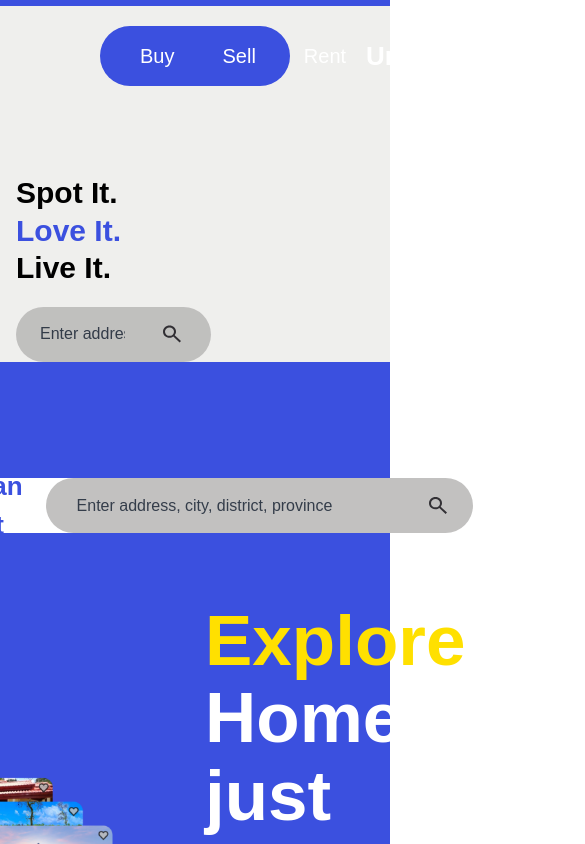
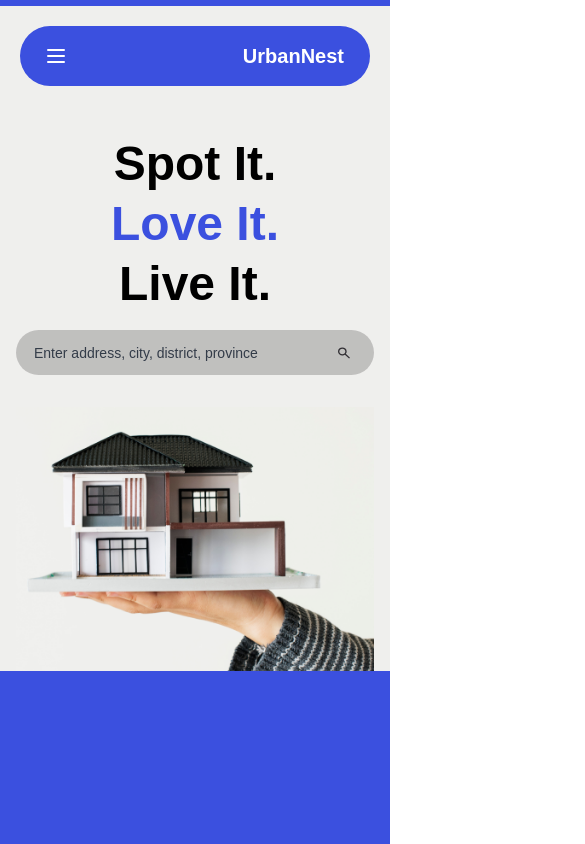
Before and after one commit to randilsk/RealEstate-Web-App, a Next.js app in the folder frontend/: page / in a window 390 px wide. Shown: the top 844 px of the page, 585 px wide, since content can reach past the window. Built offline with nearby package versions, Linux system fonts and the light colour scheme; what next-redux-wrapper would draw is missing.

Commit message:
making responsive phase 1

```diff
--- a/frontend/src/components/Header.jsx
+++ b/frontend/src/components/Header.jsx
@@ -1,18 +1,17 @@
 "use client";  // This directive makes it a Client Component
 
 import Link from "next/link";
-import React from "react";
+import React, { useState } from "react";
 import { useSelector } from "react-redux";
-import { User } from "lucide-react";
-import { img } from "framer-motion/client";
+import { User, Menu, X } from "lucide-react";
 
 const NavItem = ({ children, isBold, onClick = () => {} }) => (
   <div
-    className="p-2.5 flex justify-center items-center gap-2.5 cursor-pointer"
+    className="p-2.5 flex justify-center items-center gap-2.5 cursor-pointer hover:bg-[#4b5eef] rounded-lg transition-colors"
     onClick={onClick}
   >
     <div
-      className={`text-white text-xl ${isBold ? "font-bold" : "font-normal"}`}
+      className={`text-white text-base md:text-xl ${isBold ? "font-bold" : "font-normal"}`}
     >
       {children}
     </div>
@@ -21,13 +20,57 @@ const NavItem = ({ children, isBold, onClick = () => {} }) => (
 
 function Header() {
   const currentUser = useSelector((state) => state.user.currentUser);
+  const [isMenuOpen, setIsMenuOpen] = useState(false);
+
+  const toggleMenu = () => {
+    setIsMenuOpen(!isMenuOpen);
+  };
+
+  const navItems = (
+    <>
+      <NavItem>
+        <Link href={"/buy"}>Buy</Link>
+      </NavItem>
+      <NavItem>
+        <Link href={"/sell"}>Sell</Link>
+      </NavItem>
+      <NavItem>Rent</NavItem>
+      <NavItem isBold={true}>
+        <Link href={"/"}>Home</Link>
+      </NavItem>
+      <NavItem>Help</NavItem>
+      {currentUser ? (
+        <Link href="/profile" className="flex items-center">
+          <img
+            src={currentUser.avatar}
+            alt="/profile"
+            className="w-8 h-8 md:w-10 md:h-10 rounded-full object-cover"
+          />
+        </Link>
+      ) : (
+        <Link href="/sign_in">
+          <NavItem>Sign In</NavItem>
+        </Link>
+      )}
+    </>
+  );
 
   return (
+    <div className="relative">
       <div
-      className="h-navbar px-[30px] py-1 bg-[#3b50df] mt-5 rounded-[50px] flex justify-between items-center font-poppins mx-auto"
-      style={{ maxWidth: "calc(100% - 200px)" }}
+        className="h-navbar px-4 md:px-[30px] py-1 bg-[#3b50df] mt-5 rounded-[50px] flex justify-between items-center font-poppins mx-auto"
+        style={{ maxWidth: "calc(100% - 40px)" }}
       >
-      <div className="flex justify-start items-center gap-7">
+        {/* Mobile Menu Button */}
+        <button
+          className="md:hidden text-white p-2"
+          onClick={toggleMenu}
+        >
+          {isMenuOpen ? <X size={24} /> : <Menu size={24} />}
+        </button>
+
+        {/* Desktop Navigation */}
+        <div className="hidden md:flex justify-start items-center gap-7">
           <NavItem>
             <Link href={"/buy"}>Buy</Link>
           </NavItem>
@@ -36,21 +79,25 @@ function Header() {
           </NavItem>
           <NavItem>Rent</NavItem>
         </div>
-      <div className="p-2.5 flex justify-center items-center gap-2.5">
-        <div className="text-white text-[26px] font-bold">UrbanNest</div>
+
+        {/* Logo - Centered on all screens */}
+        <div className="p-2.5 flex justify-center items-center">
+          <div className="text-white text-xl md:text-[26px] font-bold">UrbanNest</div>
         </div>
-      <div className="flex justify-start items-center gap-7">
+
+        {/* Desktop Auth/Profile Section */}
+        <div className="hidden md:flex justify-start items-center gap-7">
           <NavItem isBold={true}>
             <Link href={"/"}>Home</Link>
           </NavItem>
           <NavItem>Help</NavItem>
           {currentUser ? (
             <Link href="/profile">
-          <img  src={currentUser.avatar} alt="/profile" className="w-10 h-10 rounded-full" />
-          {/* //
-          //   <NavItem>
-          //     <User className="text-white w-6 h-6" />
-          //   </NavItem> */}
+              <img
+                src={currentUser.avatar}
+                alt="/profile"
+                className="w-10 h-10 rounded-full object-cover"
+              />
             </Link>
           ) : (
             <Link href="/sign_in">
@@ -59,6 +106,17 @@ function Header() {
           )}
         </div>
       </div>
+
+      {/* Mobile Menu */}
+      {isMenuOpen && (
+        <div className="md:hidden absolute top-full left-1/2 -translate-x-1/2 mt-2 bg-[#3b50df]/90 backdrop-blur-md rounded-[20px] p-4 z-50 shadow-lg border border-white/10"
+          style={{ width: "calc(100% - 40px)", maxWidth: "calc(100% - 80px)" }}>
+          <div className="flex flex-col gap-2">
+            {navItems}
+          </div>
+        </div>
+      )}
+    </div>
   );
 }
 
--- a/frontend/src/components/HomeContent/HeroSection.jsx
+++ b/frontend/src/components/HomeContent/HeroSection.jsx
@@ -9,19 +9,19 @@ function HeroSection() {
   ];
 
   const commonStyles =
-    "block text-left font-extrabold font-poppins leading-tight";
+    "block font-extrabold font-poppins leading-tight";
 
   return (
-    <div className="pt-12 flex  relative">
+    <div className="hero-section pt-6 md:pt-12 flex flex-col md:flex-row relative px-4 md:px-8 lg:px-12">
       {/* Left Section */}
-      <div className="flex flex-col flex-1 gap-5 w-full md:w-1/2">
+      <div className="flex flex-col flex-1 gap-4 md:gap-5 w-full md:w-1/2">
         {/* Title Text */}
-        <div className="ml-4 md:ml-[135px] mt-10 md:mt-[80px]">
-          <div className="inline-block text-left">
+        <div className="mt-6 md:mt-10 lg:mt-[80px]">
+          <div className="inline-block text-center md:text-left w-full md:w-auto">
             {phrases.map((phrase, index) => (
               <span
                 key={index}
-                className={`${commonStyles} ${phrase.color} text-3xl sm:text-4xl md:text-6xl lg:text-7xl xl:text-[76px]`}
+                className={`${commonStyles} ${phrase.color} text-5xl sm:text-5xl md:text-6xl lg:text-7xl xl:text-[76px]`}
               >
                 {phrase.text}
               </span>
@@ -30,35 +30,36 @@ function HeroSection() {
         </div>
 
         {/* Search Bar */}
-        <div className="justify-between h-[55px] w-2/4  px-4 md:px-[23px] py-1.5 bg-[#bcbbba] rounded-[50px] flex items-center gap-4 md:gap-[15px] opacity-90 ml-4 md:ml-[135px]">
-          <div className="text-left w-80">
+        <div className="w-full md:w-3/4 lg:w-2/4 h-[45px] md:h-[55px] px-3 md:px-[23px] py-1 md:py-1.5 bg-[#bcbbba] rounded-[50px] flex items-center gap-3 md:gap-[15px] opacity-90 mx-auto md:mx-0">
+          <div className="flex-1 min-w-0">
             <input
               type="text"
               placeholder="Enter address, city, district, province"
-              className="w-full p-2 bg-transparent border-none outline-none flex justify-start placeholder:text-gray-800"
+              className="w-full p-1.5 md:p-2 bg-transparent border-none outline-none flex justify-start placeholder:text-gray-800 text-sm md:text-base"
             />
           </div>
-          <div className="w-[46px] h-[43px] flex justify-center items-center flex-shrink-0">
+          <div className="w-[36px] h-[36px] md:w-[46px] md:h-[43px] flex justify-center items-center flex-shrink-0">
             <Image
               src="/icons/search-icon.svg"
               alt="Search Icon"
               width={24}
               height={24}
-              className="w-6 h-6"
+              className="w-4 h-4 md:w-6 md:h-6"
             />
           </div>
         </div>
       </div>
 
       {/* Right Section */}
-      <div className="flex-1 flex  mt-5 md:mt-0 relative">
-        <div className="w-full bg-main-bg relative">
+      <div className="flex-1 flex mt-8 md:mt-0 relative">
+        <div className="w-full h-full relative">
           <Image
-            className="object-cover"
+            className="object-contain md:object-cover w-full h-auto"
             src="/images/home-image/home-page-image2.png"
             alt="Home Page Image"
             width={1000}
             height={1000}
+            priority
           />
         </div>
       </div>
--- a/frontend/src/components/HomeContent/HomeRecommendation.jsx
+++ b/frontend/src/components/HomeContent/HomeRecommendation.jsx
@@ -1,21 +1,53 @@
-import React from "react";
+'use client'
+import React, { useState, useEffect } from "react";
 import HeaderTypeTwo from "./HeaderTypeTwo.jsx";
 import Image from "next/image";
 import { Button } from "@/components/ui/button";
 
 function HomeRecommendation() {
+  const [showHeader, setShowHeader] = useState(false);
+
+  useEffect(() => {
+    const handleScroll = () => {
+      // Get the hero section element
+      const heroSection = document.querySelector('.hero-section');
+      if (heroSection) {
+        const heroBottom = heroSection.getBoundingClientRect().bottom;
+        // Show header when hero section is scrolled past
+        setShowHeader(heroBottom <= 0);
+      }
+    };
+
+    // Add scroll event listener
+    window.addEventListener('scroll', handleScroll);
+
+    // Initial check
+    handleScroll();
+
+    // Cleanup
+    return () => window.removeEventListener('scroll', handleScroll);
+  }, []);
+
   return (
     <div className="bg-main-blue min-h-screen flex flex-col justify-center items-center pt-12">
-      {/* Header Section */}
-      <div className="w-full flex justify-center">
-        <HeaderTypeTwo />
+      {/* Header Section - Only show when scrolled past hero */}
+      <div
+        className={`fixed top-0 left-0 right-0 z-50 w-full flex justify-center transition-all duration-300 ease-in-out ${
+          showHeader ? 'translate-y-0 opacity-100' : '-translate-y-full opacity-0'
+        }`}
+      >
+        <div className="w-full max-w-[calc(100%-40px)] md:max-w-[calc(100%-605px)] mt-4">
+          <div className="rounded-[50px] border-2 border-[#3b50df] bg-white shadow-lg shadow-[#3b50df]/40 ring-2 ring-[#3b50df]/30">
+            <HeaderTypeTwo />
+          </div>
+        </div>
       </div>
 
       {/* Main Content Section */}
       <div className="flex flex-col items-center mt-12">
-        <div className="h-[556px] flex justify-between items-center gap-[78px] w-full px-12">
+        <div className="h-[556px] flex flex-col md:flex-row justify-between items-center gap-[78px] w-full px-4 md:px-12">
           {/* Image Section */}
-          <div className="w-1/2 flex justify-start items-center">
+          <div className="w-full md:w-1/2 flex justify-center md:justify-start items-center">
             <Image
               className="object-cover"
               src="/images/home-image/home-recommendation.png"
@@ -26,33 +58,33 @@ function HomeRecommendation() {
           </div>
 
           {/* Text Section */}
-          <div className="w-1/2 flex flex-col justify-start items-start">
+          <div className="w-full md:w-1/2 flex flex-col justify-start items-start">
             <div className="self-stretch h-80 flex flex-col justify-start items-start gap-px">
               <div className="self-stretch h-[203px] p-2.5 flex justify-end items-center gap-2.5 pt-0">
                 <div className="w-full">
-                  <span className="text-[#ffe000] text-[71px] font-bold font-] leading-[77.39px]">
+                  <span className="text-[#ffe000] text-5xl md:text-[71px] font-bold font-poppins leading-tight md:leading-[77.39px]">
                     Explore
                   </span>
-                  <span className="text-black text-[71px] font-bold font-poppins leading-[77.39px]">
+                  <span className="text-black text-5xl md:text-[71px] font-bold font-poppins leading-tight md:leading-[77.39px]">
                     {" "}
                   </span>
                   <br />
-                  <span className="text-white text-[71px] font-bold font-poppins leading-[77.39px]">
+                  <span className="text-white text-5xl md:text-[71px] font-bold font-poppins leading-tight md:leading-[77.39px]">
                     Homes just{" "}
                   </span>
                   <br />
-                  <span className="text-[#ffe000] text-[71px] font-bold font-poppins leading-[77.39px]">
+                  <span className="text-[#ffe000] text-5xl md:text-[71px] font-bold font-poppins leading-tight md:leading-[77.39px]">
                     For you!
                   </span>
                 </div>
               </div>
 
-              <div className="w-[490px] text-white text-2xl font-poppins leading-[28.80px] pl-4 mt-7">
+              <div className="w-full md:w-[490px] text-white text-xl md:text-2xl font-poppins leading-[28.80px] pl-4 mt-7">
                 Sign in to unlock personalized recommendations that resonate
                 with you.
               </div>
               <div className="font-poppins pl-4 mt-7">
-                <Button className="bg-main-blue border-white  hover:bg-white hover:text-main-blue w-52 font-bold border-2">
+                <Button className="bg-main-blue border-white hover:bg-white hover:text-main-blue w-52 font-bold border-2">
                   Sign In
                 </Button>
               </div>
```
Lines whose indentation alone changed are shown as unchanged.
